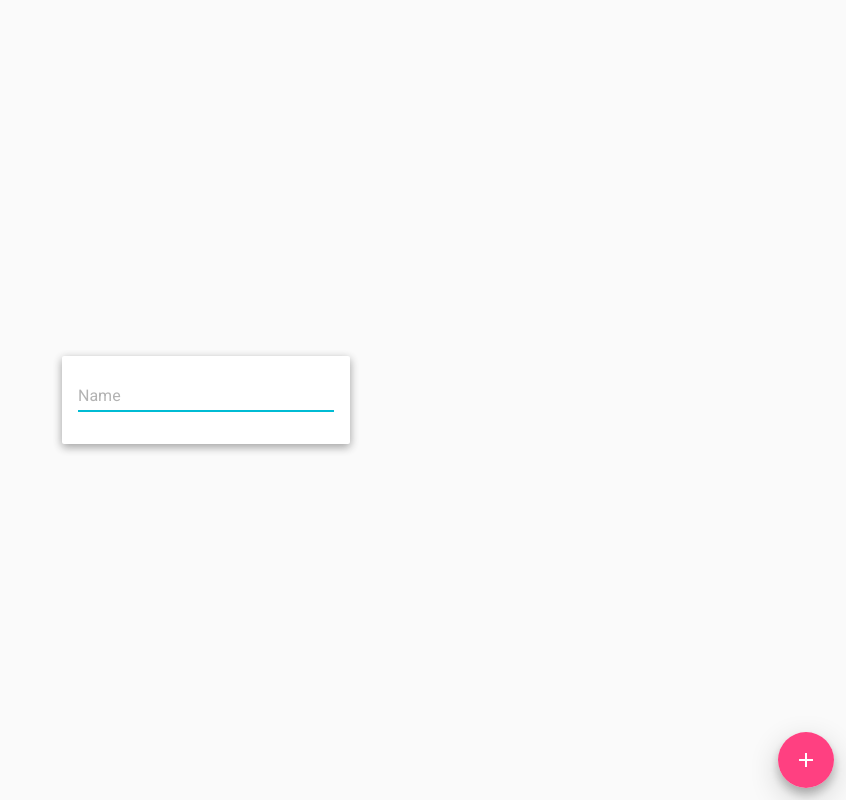
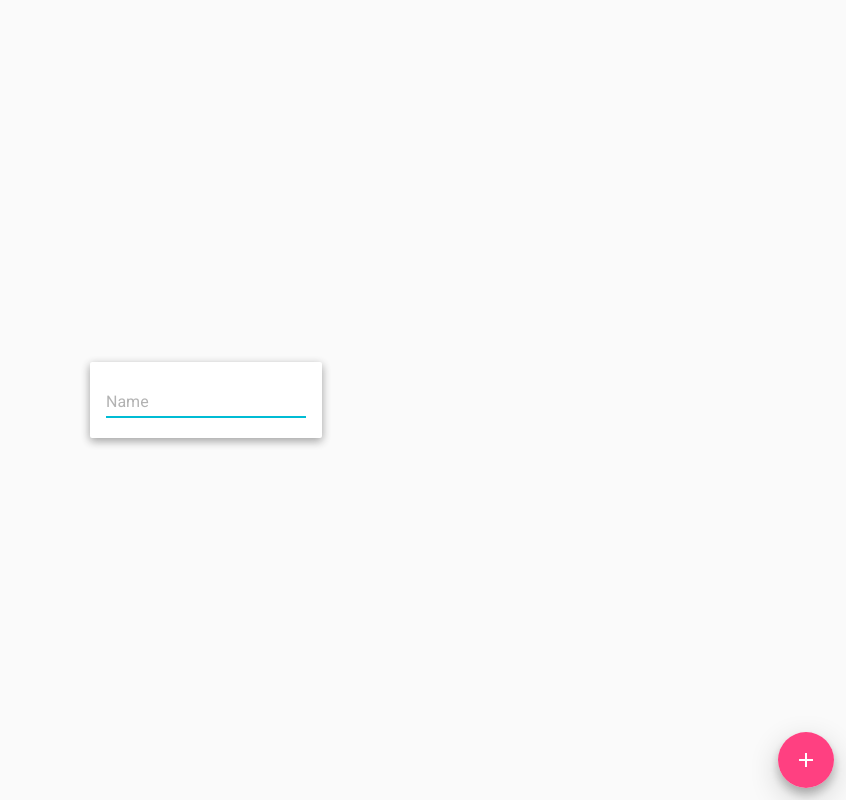
Before and after one commit to Volcomix/smooth-designer, a React (Create React App) app: page / in a window 1280 px wide. Both pictures are taken after a click on the button 1240 px from the left and 760 px from the top of the page. Shown: the whole page, without its empty margins (434-1280 px from the left). Built offline with nearby package versions, Linux system fonts and the light colour scheme.

Commit message:
#80 Grow block name field automatically

```diff
--- a/src/components/BlockDetail.css
+++ b/src/components/BlockDetail.css
@@ -3,3 +3,19 @@
   transform: translate(-50%, -50%);
   transition: all 450ms cubic-bezier(0.23, 1, 0.32, 1) 0ms;
 }
+
+.BlockDetail-name {
+  position: relative;
+  min-width: 200px;
+  min-height: 36px;
+}
+
+.BlockDetail-nameInput {
+  position: absolute !important;
+}
+
+.BlockDetail-nameSize {
+  white-space: pre;
+  font-size: 16px;
+  visibility: hidden;
+}
--- a/src/components/BlockDetail.js
+++ b/src/components/BlockDetail.js
@@ -20,15 +20,21 @@ const BlockDetail = ({ id, name, x, y, onNameChange, onSizeChange }: Props) => (
     <Card zDepth={2}>
       <CardTitle
         title={
+          <div className="BlockDetail-name">
             <TextField
-            className="BlockDetail-name"
+              className="BlockDetail-nameInput"
               hintText="Name"
               value={name}
+              fullWidth={true}
               ref={(nameField: ?HTMLInputElement) =>
                 nameField && nameField.focus()
               }
-            onChange={(event: {}, newName: string) => onNameChange(id, newName)}
+              onChange={(event: {}, newName: string) =>
+                onNameChange(id, newName)
+              }
             />
+            <div className="BlockDetail-nameSize">{name}</div>
+          </div>
         }
       />
     </Card>
```
Also changed, not shown: 2 other files (tests, documents, lock files or other folders). Lines whose indentation alone changed are shown as unchanged.
